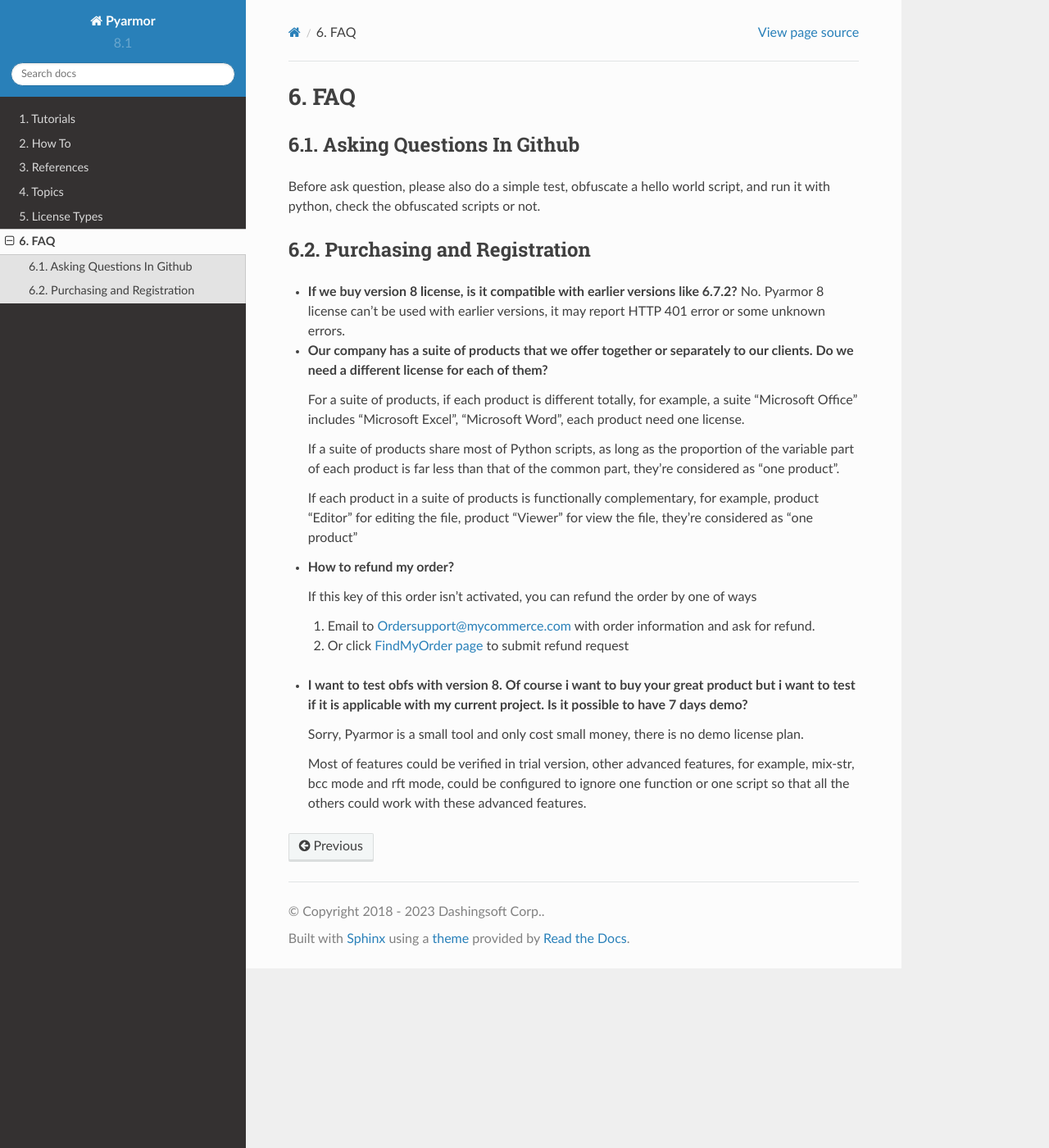
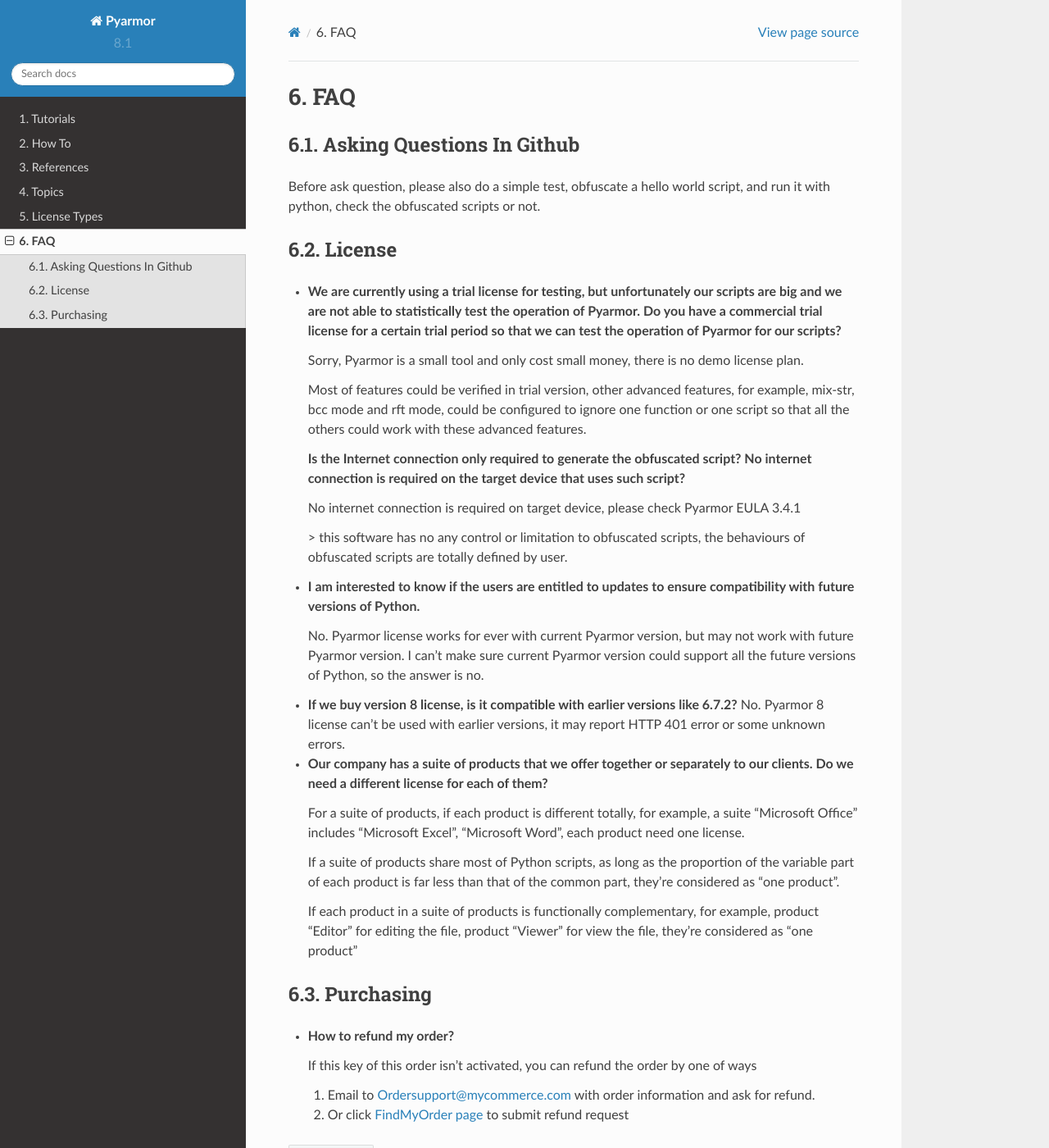
Before and after one commit to dashingsoft/pyarmor, a Sphinx documentation site: the page built from docs/questions.rst, in a window 1280 px wide and 1400 px high. Shown: the whole window at 82% size. Built offline with Sphinx 7.4.7 and the Read the Docs theme 2.0.0, drawn with Linux system fonts in a browser that asks for light colours.

Commit message:
Refine doc

```diff
--- a/docs/questions.rst
+++ b/docs/questions.rst
@@ -11,8 +11,24 @@
 
 Before ask question, please also do a simple test, obfuscate a hello world script, and run it with python, check the obfuscated scripts or not.
 
-Purchasing and Registration
-===========================
+License
+=======
+
+- **We are currently using a trial license for testing, but unfortunately our scripts are big and we are not able to statistically test the operation of Pyarmor. Do you have a commercial trial license for a certain trial period so that we can test the operation of Pyarmor for our scripts?**
+
+  Sorry, Pyarmor is a small tool and only cost small money, there is no demo license plan.
+
+  Most of features could be verified in trial version, other advanced features, for example, mix-str, bcc mode and rft mode, could be configured to ignore one function or one script so that all the others could work with these advanced features.
+
+  **Is the Internet connection only required to generate the obfuscated script? No internet connection is required on the target device that uses such script?**
+
+  No internet connection is required on target device, please check Pyarmor EULA 3.4.1
+
+  > this software has no any control or limitation to obfuscated scripts, the behaviours of obfuscated scripts are totally defined by user.
+
+- **I am interested to know if the users are entitled to updates to ensure compatibility with future versions of Python.**
+
+  No. Pyarmor license works for ever with current Pyarmor version, but may not work with future Pyarmor version. I can't make sure current Pyarmor version could support all the future versions of Python, so the answer is no.
 
 - **If we buy version 8 license, is it compatible with earlier versions like 6.7.2?**
   No. Pyarmor 8 license can't be used with earlier versions, it may report HTTP 401 error or some unknown errors.
@@ -34,10 +53,4 @@
 
 .. _FindMyOrder page: https://www.findmyorder.com/store?Action=DisplayEmailCustomerServicePage&Env=BASE&Locale=en_US&SiteID=findmyor
 
-- **I want to test obfs with version 8. Of course i want to buy your great product but i want to test if it is applicable with my current project. Is it possible to have 7 days demo?**
-
-  Sorry, Pyarmor is a small tool and only cost small money, there is no demo license plan.
-
-  Most of features could be verified in trial version, other advanced features, for example, mix-str, bcc mode and rft mode, could be configured to ignore one function or one script so that all the others could work with these advanced features.
-
 .. include:: _common_definitions.txt
```
Also changed, not shown: other parts of docs/questions.rst (+3 -0 lines).
